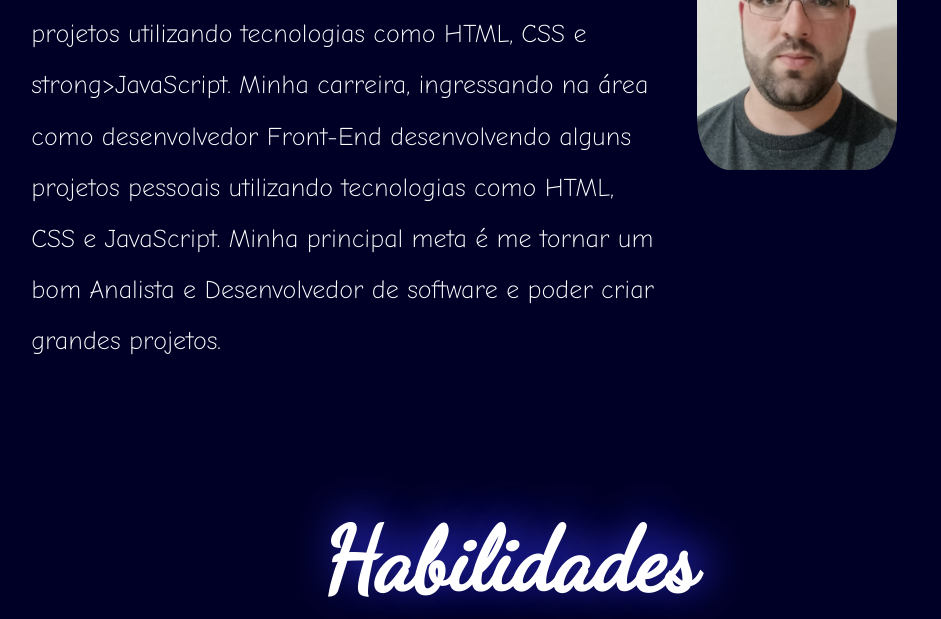
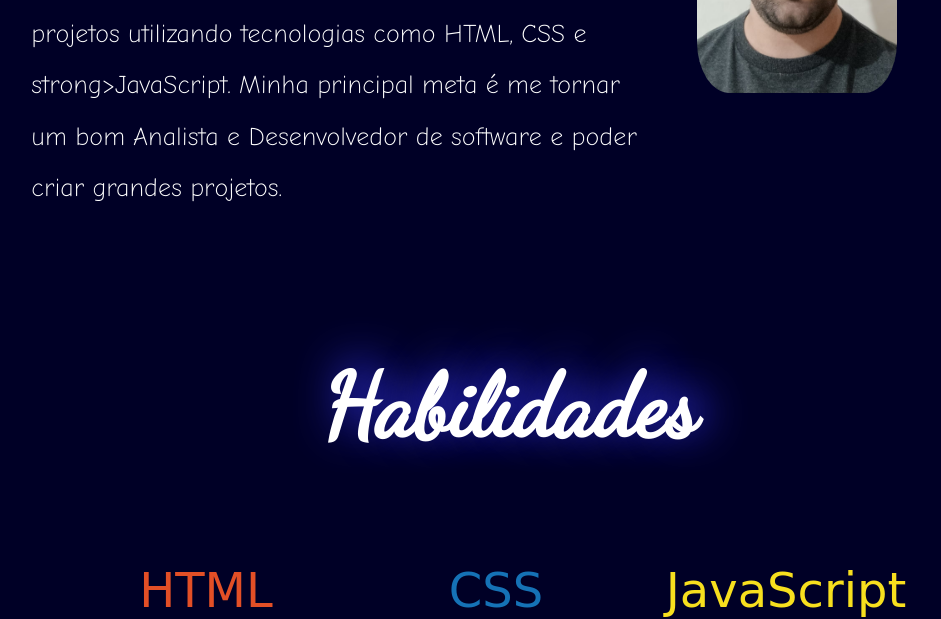
Before and after one commit to Dudu-1910/portfolio, a plain HTML site: page index.html in a window 1280 px wide. Shown: the part 1191-1810 px from the top of the page, without its empty margins (130-1071 px from the left). Drawn offline with Linux system fonts and the light colour scheme; a web font is replaced by a local one.

Commit message:
correção

```diff
--- a/index.html
+++ b/index.html
@@ -80,7 +80,6 @@
             na faculdade Estácio, e, em paralelo aprendendo também desenvolvimento Web. Atualmente estou em transição de
             carreira, ingressando na área como desenvolvedor <strong>Front-End</strong> desenvolvendo alguns projetos
             utilizando tecnologias como <strong>HTML</strong>, <strong>CSS</strong> e strong>JavaScript</strong>. Minha
-            carreira, ingressando na área como desenvolvedor <strong>Front-End</strong> desenvolvendo alguns projetos pessoais utilizando tecnologias como <strong>HTML</strong>, <strong>CSS</strong> e <strong>JavaScript</strong>. Minha
             principal meta é me tornar um bom Analista e Desenvolvedor de software e poder criar grandes projetos.
           </p>
         </div>
```
